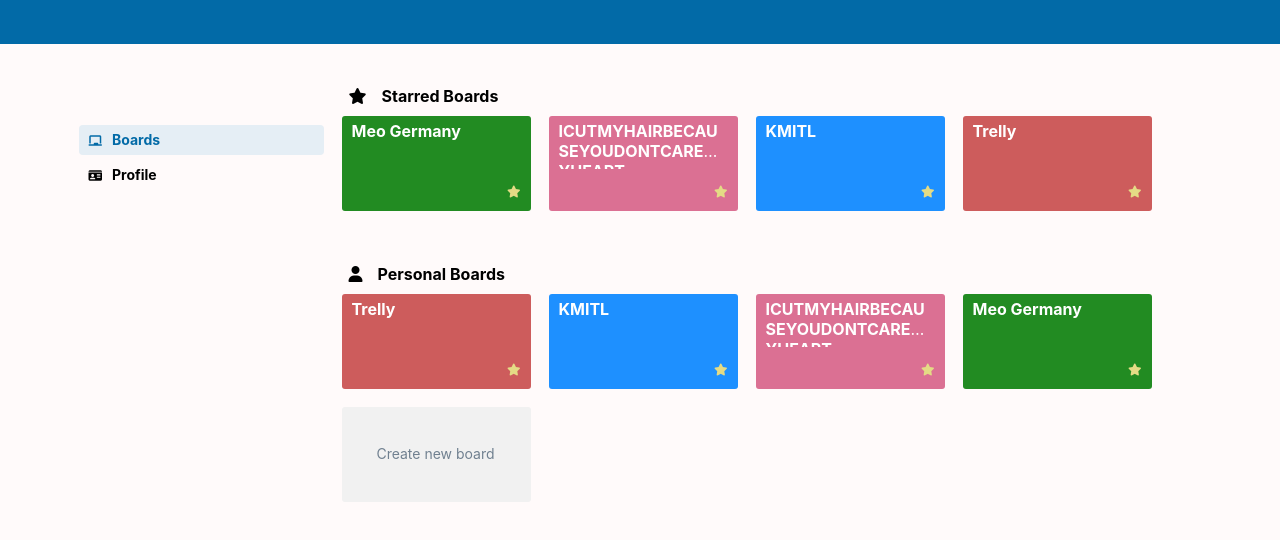
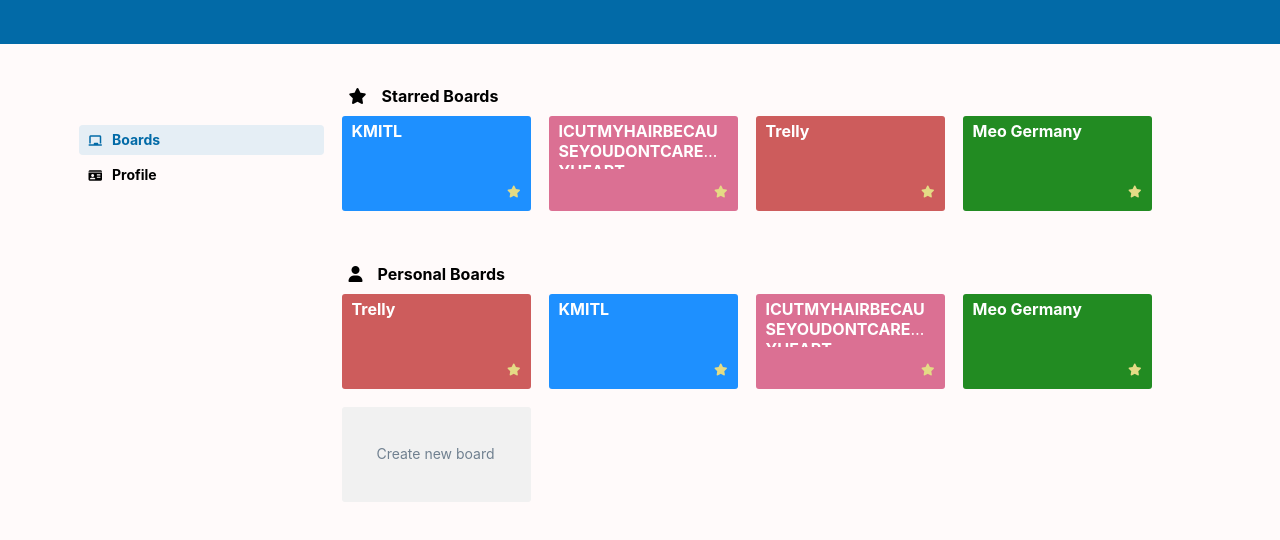
Before and after one commit to See-you-at-Germany-Corp/Trelly-front-end, a React (Create React App) app: page / in a window 1280 px wide. Shown: the top 540 px of the page. Built offline with nearby package versions, Linux system fonts and the light colour scheme.

Commit message:
fix homepage star system v2 use starredBoardListData

```diff
--- a/src/function/personalToStarred.js
+++ b/src/function/personalToStarred.js
@@ -1,6 +1,6 @@
 const personalToStarred = (personalBoardList) => {
 
-    let starredBoardList = personalBoardList.filter(board => board.starred === true);
+    let starredBoardList = personalBoardList.filter(board => board.starred_id > 0);
     starredBoardList.sort(function (a, b) {
         /// sort lowest to highest.
         return a.starred_id - b.starred_id;
--- a/src/pages/board-detail/boardMenuBar.js
+++ b/src/pages/board-detail/boardMenuBar.js
@@ -6,13 +6,18 @@ import Avatar from '@material-ui/core/Avatar';
 import AvatarGroup from '@material-ui/lab/AvatarGroup';
 
 import './boardMenuBarStyle.css';
-import { starBoard, unStarBoard } from '../../redux/actions/personalBoardList';
+import { starBoard, unStarBoard } from '../../redux/actions/starredBoardList.js';
 
 const BoardMenuBar = (props) => {
 
+    const starredBoardList = props.starredBoardList;
+
     const boardData = props.boardData;
 
-    const starredStyle = boardData.starred === true ? {
+    const boardIndex = starredBoardList.findIndex(data => data.id === boardData.id)
+    const isStarredBoard = `${starredBoardList[boardIndex]}` !== 'undefined' && starredBoardList[boardIndex].starred_id > 0;
+
+    const starredStyle = isStarredBoard === true ? {
         opacity: '100',
         color: 'khaki'
     } : {};
@@ -28,10 +33,12 @@ const BoardMenuBar = (props) => {
                 <div className='board-star'>
                     <Link to='#' title='Click to star or unstar this board. Starred boards show up at the top of your board list.'>
                         {
-                            boardData.starred === true ?
-                                <i className='board-star fas fa-star' onClick={() => props.dispatch(unStarBoard(boardData.id))} style={starredStyle}></i>
-                                :
-                                <i className='board-star fas fa-star' onClick={() => props.dispatch(starBoard(boardData.id))}></i>
+                            isStarredBoard === true ?
+                            /// click to unstar board.
+                            <i className='board-star fas fa-star' onClick={() => props.dispatch(unStarBoard(boardData.id))} style={starredStyle}></i>
+                            :
+                            /// click to star board.
+                            <i className='board-star fas fa-star' onClick={() => props.dispatch(starBoard(boardData.id, boardData))} style={starredStyle}></i>
                         }
                     </Link>
                 </div>
@@ -75,7 +82,11 @@ const BoardMenuBar = (props) => {
     );
 }
 
-const BoardMenuBarWithConnect = connect()(BoardMenuBar);
+const mapStateToProps = (state) => ({
+    starredBoardList: state.starredBoardList
+})
+
+const BoardMenuBarWithConnect = connect(mapStateToProps)(BoardMenuBar);
 
 export default BoardMenuBarWithConnect;
 
--- a/src/pages/home/boardList.js
+++ b/src/pages/home/boardList.js
@@ -3,32 +3,16 @@ import { connect } from 'react-redux';
 import { Link } from 'react-router-dom';
 
 import './boardListStyle.css';
-import { starBoard, unStarBoard } from '../../redux/actions/personalBoardList';
+import { starBoard, unStarBoard } from '../../redux/actions/starredBoardList.js';
 import { createOn } from '../../redux/actions/createNewBoard';
-// import moveObject from '../../function/moveObject.js';
-import { DragDropContext, Droppable, Draggable } from 'react-beautiful-dnd';
-import moveStarObject from '../../function/moveStarObject';
 
 const BoardList = (props) => {
 
     const keyId = props.listName === 'Personal Boards' ? '1' : '2';
-
-    const onDragEnd = (result) => {
-        console.log('result');
-        console.log(result);
-        moveStarObject(props.personalBoardList, result.source.index, result.destination.index, props.dispatch);
-    }
+    const starredBoardList = props.starredBoardList;
 
     return (
-        <DragDropContext onDragEnd={onDragEnd}>
-            <Droppable droppableId={`list`} direction='horizontal'>
-                {(provided, snapshot) => {
-                    return (
-                        <div
-                            className={`${props.listName} board-list`}
-                            ref={provided.innerRef}
-                            {...provided.droppableProps}
-                        >
+        <div className={`${props.listName} board-list`}>
             <div className={`${props.listName}-board-name board-name-group`}>
                 <i className={`board-icon fas fa-${props.icon}`}></i>
                 <p className={`${props.listName}-board board-name`}><b>{`${props.listName}`}</b></p>
@@ -39,39 +23,29 @@ const BoardList = (props) => {
                     .filter(board => board.id > 0)
                     .map((board, index) => {
 
-                                        const starredStyle = board.starred === true ? {
+                        const boardHref = `/${board.id}/${board.name}`;
+                        const boardIndex = starredBoardList.findIndex(data => data.id === board.id)
+                        const isStarredBoard = `${starredBoardList[boardIndex]}` !== 'undefined' && starredBoardList[boardIndex].starred_id > 0;
+
+                        const starredStyle = isStarredBoard === true ? {
                             transform: 'translateX(0px)',
                             opacity: '100',
                             color: 'khaki',
                         } : {};
 
                         return (
-                                            <Draggable
-                                                key={`${keyId}-${index}`}
-                                                draggableId={`${index + 1}`}
-                                                index={index}
-                                                isDragDisabled={props.listName !== 'Starred Boards'}
-                                            >
+                            <React.Fragment>
+                                <div className='board-list-item-box'>
+                                    <Link to={boardHref} className='board-list-item' style={{ background: `${board.background}` }}>
+                                        <p><b>{board.name}</b></p>
+                                        <Link to='#' title='Click to star or unstar this board. Starred boards show up at the top of your board list.'>
                                             {
-                                                    (provided, snapshot) => {
-                                                        return (
-                                                            <React.Fragment>
-                                                                <div
-                                                                    className='board-list-item-box'
-                                                                    ref={provided.innerRef}
-                                                                    {...provided.draggableProps}
-                                                                    {...provided.dragHandleProps}
-                                                                >
-                                                                    <Link to={board.href} className='board-list-item' style={{ background: `${board.background}` }}>
-                                                                        <p><b>{board.name}</b></p>
-                                                                        <Link to=''>
-                                                                            {
-                                                                                board.starred === false ?
-                                                                                    /// click to star board.
-                                                                                    <i className='board-star fas fa-star' onClick={() => props.dispatch(starBoard(board.id))} style={starredStyle}></i>
-                                                                                    :
+                                                isStarredBoard === true ?
                                                     /// click to unstar board.
                                                     <i className='board-star fas fa-star' onClick={() => props.dispatch(unStarBoard(board.id))} style={starredStyle}></i>
+                                                    :
+                                                    /// click to star board.
+                                                    <i className='board-star fas fa-star' onClick={() => props.dispatch(starBoard(board.id, board))} style={starredStyle}></i>
                                             }
                                         </Link>
                                     </Link>
@@ -87,24 +61,16 @@ const BoardList = (props) => {
                                 }
                             </React.Fragment>
                         )
-                                                    }
-                                                }
-                                            </Draggable>
-                                        );
                     })
             }
 
-                            {provided.placeholder}
         </div>
     )
-                }}
-            </Droppable>
-        </DragDropContext>
-    );
 }
 
 const mapStateToProps = (state) => ({
-    personalBoardList: state.personalBoardList
+    personalBoardList: state.personalBoardList,
+    starredBoardList: state.starredBoardList
 })
 
 const BoardListWithConnect = connect(mapStateToProps)(BoardList);
--- a/src/pages/home/index.js
+++ b/src/pages/home/index.js
@@ -6,7 +6,8 @@ import './style.css';
 
 import BoardList from './boardList.js';
 
-import { addBoard, delBoard, changeName, starBoard, unStarBoard } from '../../redux/actions/personalBoardList.js';
+import { addBoard, delBoard, changeName } from '../../redux/actions/personalBoardList.js';
+import { starBoard, unStarBoard } from '../../redux/actions/starredBoardList.js';
 
 import homeMenuBarData from './homeMenuBarData.js';
 
@@ -25,20 +26,6 @@ const ReducersBoardListTest =({ sample, dispatch })=> {
             <button onClick={() => dispatch(starBoard(4))}>Star Board</button>
             <button onClick={() => dispatch(unStarBoard(4))}>Unstar Board</button>
         </>
-    );
-}
-
-const personalToStarred = (personalBoardList) => {
-
-    let starredBoardList = personalBoardList.filter(board => board.starred === true);
-    starredBoardList.sort(function (a, b) {
-        /// sort lowest to highest.
-        return a.starred_id - b.starred_id;
-    });
-
-    return (
-        /// return starredBoardList with sort lowest to highest starred_id.
-        starredBoardList
     );
 }
 
@@ -64,7 +51,7 @@ const HomeMenuBar = () => {
     );
 }
 
-const Home = ({ personalBoardList, dispatch})=> {
+const Home = ({ personalBoardList, starredBoardList, dispatch})=> {
 
     return (
         <div className='homepage-main-container'>
@@ -74,8 +61,13 @@ const Home = ({ personalBoardList, dispatch})=> {
 
             {
                 /// starred board lists.
-                personalToStarred(personalBoardList).length > 0 &&
-                    <BoardList listName='Starred Boards' icon='star' boardListData={personalToStarred(personalBoardList)} dispatch={dispatch} />
+                starredBoardList.length > 0 &&
+                    <BoardList
+                        listName='Starred Boards'
+                        icon='star'
+                        boardListData={starredBoardList}
+                        dispatch={dispatch}
+                    />
             }
 
             {
@@ -102,6 +94,7 @@ const Home = ({ personalBoardList, dispatch})=> {
 
 const mapStateToProps =(state)=> ({
     personalBoardList: state.personalBoardList,
+    starredBoardList: state.starredBoardList,
     createCurrent: state.createNewBoard.ref
 })
 
--- a/src/redux/actions/personalBoardList.js
+++ b/src/redux/actions/personalBoardList.js
@@ -14,16 +14,6 @@ export const changeName =(boardId, name)=> ({
     name
 })
 
-export const starBoard =(boardId)=> ({
-    type: 'STAR_BOARD',
-    boardId,
-})
-
-export const unStarBoard =(boardId)=> ({
-    type: 'UNSTAR_BOARD',
-    boardId,
-})
-
 export const overWrite =(newState)=> ({
     type: 'OVERWRITE',
     newState,
--- /dev/null
+++ b/src/redux/actions/starredBoardList.js
@@ -0,0 +1,10 @@
+export const starBoard = (boardId, boardData) => ({
+    type: 'STAR_BOARD',
+    boardId,
+    boardData
+})
+
+export const unStarBoard = (boardId) => ({
+    type: 'UNSTAR_BOARD',
+    boardId,
+})
--- a/src/redux/reducers/index.js
+++ b/src/redux/reducers/index.js
@@ -3,9 +3,11 @@ import { combineReducers } from 'redux';
 import loggedIn from './login'
 import createNewBoard from './createNewBoard.js';
 import personalBoardList from './personalBoardList.js';
+import starredBoardList from './starredBoardList.js';
 
 export default combineReducers ({
     loggedIn,
     createNewBoard,
     personalBoardList,
+    starredBoardList,
 });
--- a/src/redux/reducers/personalBoardList.js
+++ b/src/redux/reducers/personalBoardList.js
@@ -6,42 +6,27 @@ const initState = [
     {
         id: 0,
         name: '//sampleboard//',
-        background: '#cccccc',
-        starred: false,
-        starred_id: 0,
-        href: '/0/sampleboard'
+        background: '#cccccc'
     },
     {
         id: 1,
         name: 'Trelly',
-        background: 'indianred',
-        starred: true,
-        starred_id: 3,
-        href: '/1/Trelly'
+        background: 'indianred'
     },
     {
         id: 2,
         name: 'KMITL',
-        background: 'dodgerblue',
-        starred: true,
-        starred_id: 2,
-        href: '/2/KMITL'
+        background: 'dodgerblue'
     },
     {
         id: 3,
         name: 'ICUTMYHAIRBECAUSEYOUDONTCAREMYHEART',
-        background: 'palevioletred',
-        starred: true,
-        starred_id: 1,
-        href: '/3/ICUTMYHAIRBECAUSEYOUDONTCAREMYHEART'
+        background: 'palevioletred'
     },
     {
         id: 4,
         name: 'Meo Germany',
-        background: 'forestgreen',
-        starred: true,
-        starred_id: 0,
-        href: '/4/Meo-Germany'
+        background: 'forestgreen'
     }
 ]
 
@@ -101,53 +86,6 @@ export default (state = initState, action)=> {
 
             return newState3;
 
-        case 'STAR_BOARD':
-            const newState4 = [...state];
-            const starIndex = state.findIndex(data => data.id === action.boardId)
-
-            if (starIndex >= 0) {
-                newState4[starIndex].starred = true;
-
-                let maxStarredId = 0;
-                /// search max starred_id.
-                newState4.map(state => {
-                    if (state.starred_id > maxStarredId)
-                        maxStarredId =  state.starred_id;
-                    return ({});
-                })
-
-                newState4[starIndex].starred_id = maxStarredId + 1;
-
-                /// post to backend.
-            }
-
-            return newState4;
-
-        case 'UNSTAR_BOARD':
-            const newState5 = [...state];
-            const unStarIndex = state.findIndex(data => data.id === action.boardId)
-
-            if (unStarIndex >= 0) {
-                newState5[unStarIndex].starred = false;
-                newState5[unStarIndex].starred_id = 0;
-
-                /// post to backend.
-            }
-
-            return newState5;
-
-        case 'SET_STAR_ID':
-            const newState6 = [...state];
-            const index = state.findIndex(data => data.id === action.boardId)
-
-            if (index >= 0) {
-                newState6[index].starred_id = action.starId;
-
-                /// post to backend.
-            }
-
-            return newState6;
-
         case 'OVERWRITE':
             return action.newState
 
--- /dev/null
+++ b/src/redux/reducers/starredBoardList.js
@@ -0,0 +1,86 @@
+const initState = [
+    {
+        id: 0,
+        name: '//sampleboard//',
+        background: '#cccccc',
+        starred_id: 0
+    },
+    {
+        id: 2,
+        name: 'KMITL',
+        background: 'dodgerblue',
+        starred_id: 1
+    },
+    {
+        id: 3,
+        name: 'ICUTMYHAIRBECAUSEYOUDONTCAREMYHEART',
+        background: 'palevioletred',
+        starred_id: 2
+    },
+    {
+        id: 1,
+        name: 'Trelly',
+        background: 'indianred',
+        starred_id: 3
+    },
+    {
+        id: 4,
+        name: 'Meo Germany',
+        background: 'forestgreen',
+        starred_id: 4
+    }
+]
+
+export default (state = initState, action) => {
+    switch (action.type) {
+        case 'STAR_BOARD':
+            const newState = [...state];
+            newState.push(action.boardData);
+            const starIndex = newState.findIndex(data => data.id === action.boardId)
+
+            newState[starIndex] = {...newState[starIndex], starred_id: 0};
+
+            if (starIndex >= 0) {
+                let maxStarredId = 0;
+                /// search max starred_id.
+                newState.map(state => {
+                    if (state.starred_id > maxStarredId)
+                        maxStarredId = state.starred_id;
+                    return ({});
+                })
+
+                newState[starIndex].starred_id = maxStarredId + 1;
+
+                /// post to backend.
+            }
+
+            return newState;
+
+        case 'UNSTAR_BOARD':
+            const newState2 = [...state];
+            const delIndex = newState2.findIndex(data => data.id === action.boardId)
+
+            if (delIndex >= 0) {
+                newState2.splice(delIndex, 1);
+
+                /// post to backend.
+            }
+
+            return newState2;
+
+        case 'SET_STAR_ID':
+            const newState3 = [...state];
+            const index = state.findIndex(data => data.id === action.boardId)
+
+            if (index >= 0) {
+                newState3[index].starred_id = action.starId;
+
+                /// post to backend.
+            }
+
+            return newState3;
+
+        default:
+            return state;
+    }
+}
```
Lines whose indentation alone changed are shown as unchanged.
